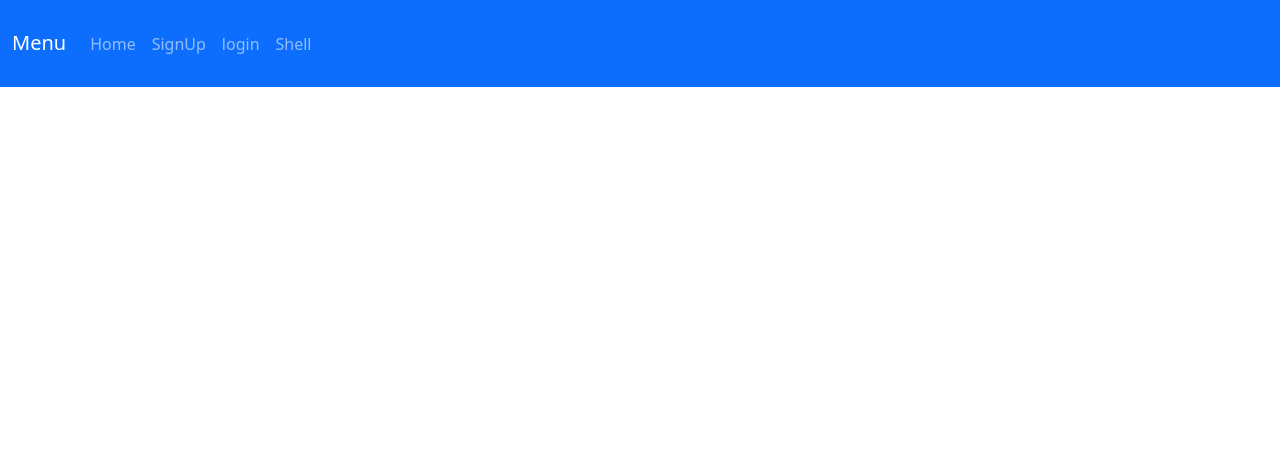
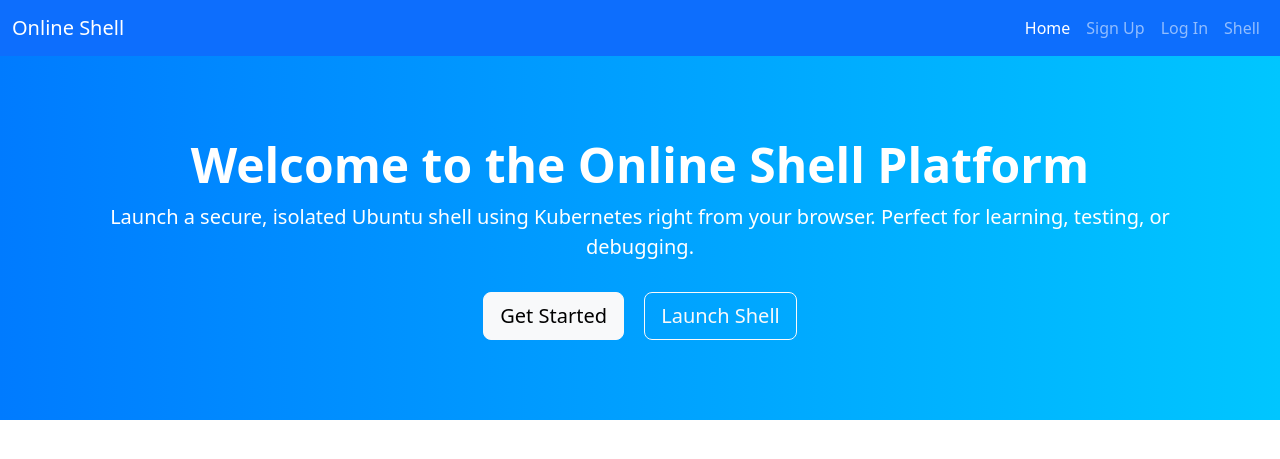
Before and after one commit to rajatiitdhn/TermiNet, a Flask app: page / in a window 1280 px wide. Shown: the top 459 px of the page. Run offline with Flask 3, Linux system fonts and the light colour scheme.

Commit message:
minor changes made

```diff
--- a/main.py
+++ b/main.py
@@ -16,8 +16,8 @@ print(pwd)
 # )
 mydb = mysql.connector.connect(
   host=host_point,
-  user="avnadmin",
-  password=passwd, port=11493,database="defaultdb"
+  user="root",
+  password=passwd, port=3306,database="defaultdb"
 )
 
 
@@ -37,7 +37,7 @@ def createtable():
 );"""
     cursor.execute(create_table_sql)
     time.sleep(5)
-    print(cursor.execute("show tables;").fetchone())
+    #print(cursor.execute("show tables;").fetchone())
 
 #createtable()
 
--- a/templates/index.html
+++ b/templates/index.html
@@ -5,35 +5,62 @@
     <meta name="viewport" content="width=device-width, initial-scale=1">
     <title>Online Shell</title>
     <link rel="icon" href="../Icons/favicon.ico">
-    <link href="https://cdn.jsdelivr.net/npm/bootstrap@5.3.3/dist/css/bootstrap.min.css" rel="stylesheet" integrity="sha384-QWTKZyjpPEjISv5WaRU9OFeRpok6YctnYmDr5pNlyT2bRjXh0JMhjY6hW+ALEwIH" crossorigin="anonymous">
+    <link href="https://cdn.jsdelivr.net/npm/bootstrap@5.3.3/dist/css/bootstrap.min.css" rel="stylesheet">
+    <style>
+      .hero {
+        padding: 80px 0;
+        text-align: center;
+        background: linear-gradient(to right, #007bff, #00c6ff);
+        color: white;
+      }
+      .hero h1 {
+        font-size: 3rem;
+        font-weight: bold;
+      }
+      .hero p {
+        font-size: 1.25rem;
+        margin-bottom: 30px;
+      }
+    </style>
   </head>
   <body>
+    <!-- Navbar -->
     <nav class="navbar navbar-expand-lg navbar-dark bg-primary">
       <div class="container-fluid">
-          <p class="navbar-brand" style="padding-top:20px" href="/">Menu</a>
-          <button class="navbar-toggler" type="button" data-bs-toggle="collapse" data-bs-target="#navbarScroll" aria-controls="navbarScroll" aria-expanded="false" aria-label="Toggle navigation">
+        <a class="navbar-brand" href="/">Online Shell</a>
+        <button class="navbar-toggler" type="button" data-bs-toggle="collapse" data-bs-target="#navbarScroll">
           <span class="navbar-toggler-icon"></span>
         </button>
         <div class="collapse navbar-collapse" id="navbarScroll">
-            <ul class="navbar-nav me-auto my-2 my-lg-0 navbar-nav-scroll" style="--bs-scroll-height: 100px;">
+          <ul class="navbar-nav ms-auto">
             <li class="nav-item">
-                <a class="nav-link " aria-current="page" href="/">Home</a>
+              <a class="nav-link active" href="/">Home</a>
             </li>
             <li class="nav-item">
-                <a class="nav-link"  href="/signup">SignUp</a>
+              <a class="nav-link" href="/signup">Sign Up</a>
             </li>
             <li class="nav-item">
-                <a class="nav-link" href="/login">login</a>
+              <a class="nav-link" href="/login">Log In</a>
             </li>
             <li class="nav-item">
               <a class="nav-link" href="/shell">Shell</a>
             </li>
-
           </ul>
-
         </div>
       </div>
     </nav>
-    <script src="https://cdn.jsdelivr.net/npm/bootstrap@5.3.3/dist/js/bootstrap.bundle.min.js" integrity="sha384-YvpcrYf0tY3lHB60NNkmXc5s9fDVZLESaAA55NDzOxhy9GkcIdslK1eN7N6jIeHz" crossorigin="anonymous"></script>
+
+    <!-- Hero Section -->
+    <section class="hero">
+      <div class="container">
+        <h1>Welcome to the Online Shell Platform</h1>
+        <p>Launch a secure, isolated Ubuntu shell using Kubernetes right from your browser. Perfect for learning, testing, or debugging.</p>
+        <a href="/signup" class="btn btn-light btn-lg me-3">Get Started</a>
+        <a href="/shell" class="btn btn-outline-light btn-lg">Launch Shell</a>
+      </div>
+    </section>
+
+    <!-- Scripts -->
+    <script src="https://cdn.jsdelivr.net/npm/bootstrap@5.3.3/dist/js/bootstrap.bundle.min.js"></script>
   </body>
 </html>
```
Also changed, not shown: README.md, 1 other file. Lines whose indentation alone changed are shown as unchanged.
